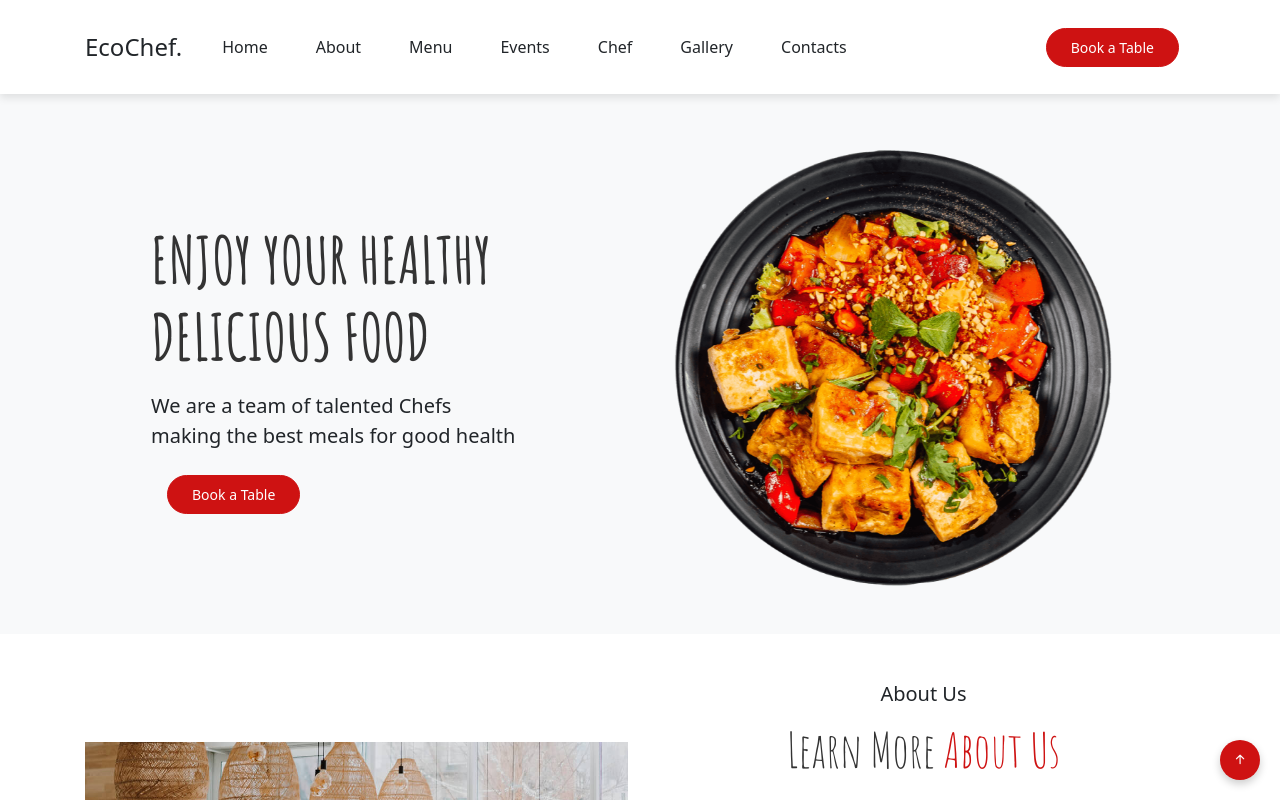
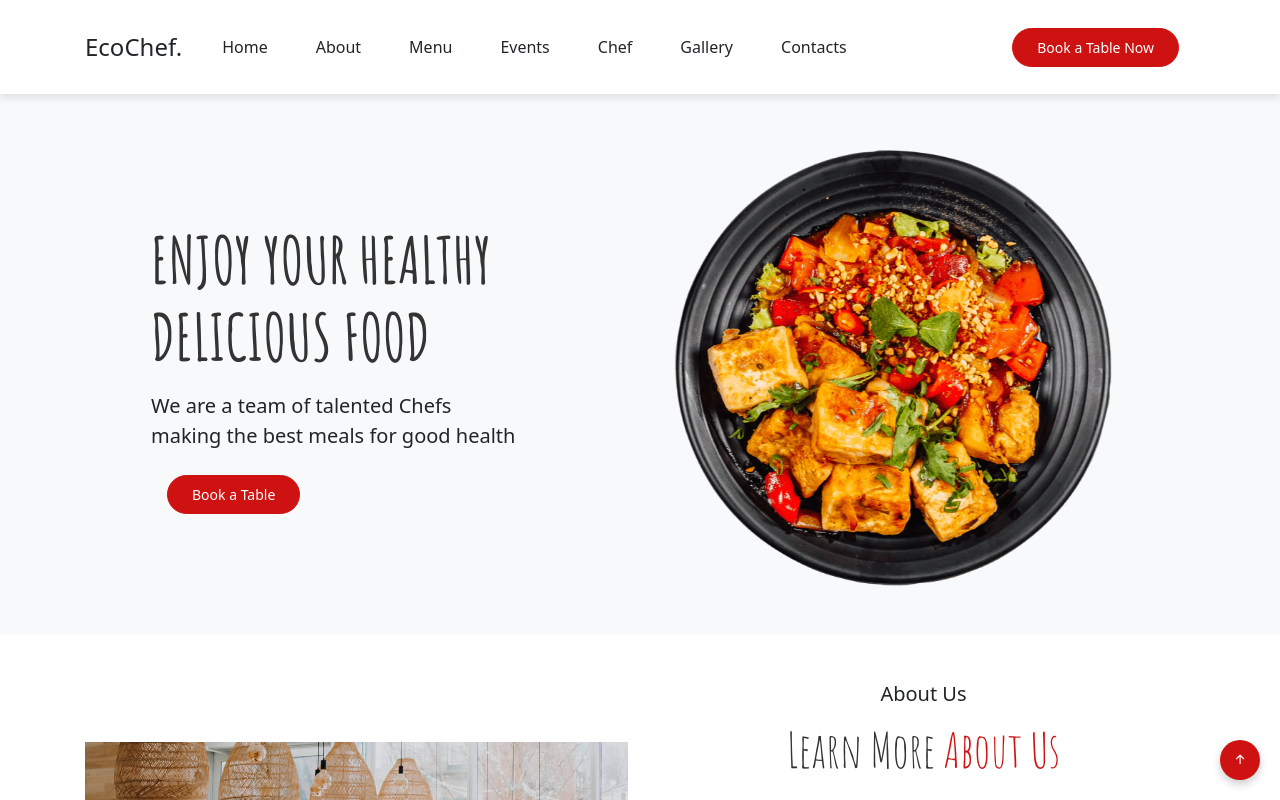
Before and after one commit to Lordcay-Concept/EcoChef, a plain HTML site: page index.html in a window 1280 px wide. Shown: the top 800 px of the page. Drawn offline with nearby package versions, Linux system fonts and the light colour scheme.

Commit message:
Update index.html

```diff
--- a/index.html
+++ b/index.html
@@ -55,7 +55,7 @@
                 </ul>
             </div>
             <a href="#book" class="btn custom-orange btn-primary btn-sm mx-3 rounded-pill px-4 py-2" id="bookBtn">Book a
-                Table</a>
+                Table Now</a>
 
         </div>
     </nav>
@@ -646,4 +646,5 @@
 
 </body>
 
+
 </html>
```
